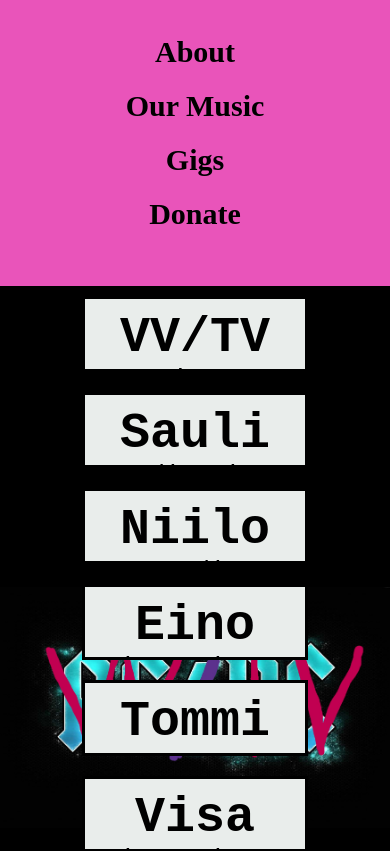
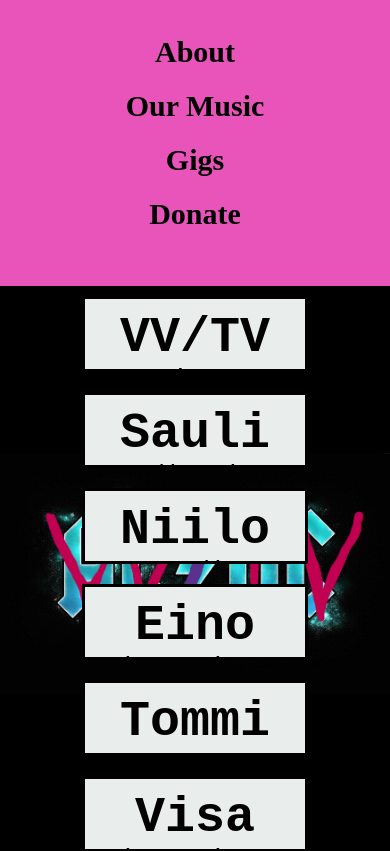
Before and after one commit to nipaojala/VV-TV-official-web-page, a React (Create React App) app: page /about in a window 390 px wide. Shown: the top 851 px of the page. Built offline with nearby package versions, Linux system fonts and the light colour scheme.

Commit message:
app.css height: auto

```diff
--- a/src/App.css
+++ b/src/App.css
@@ -34,5 +34,6 @@ main {
   .image {
     background-position: center;
     background-size: 110%;
+    height: auto;
   }
 }
--- a/src/components/About/About.css
+++ b/src/components/About/About.css
@@ -46,16 +46,13 @@
     align-items: center;
     text-align: center;
     height: 100%;
-    overflow:auto;
   }
   .about-item:hover {
     width: 80%;
     height: auto;
-    overflow:auto;
   }
   .about-item:active {
     width: 80%;
     height: auto;
-    overflow:auto;
   }
 }
--- a/src/components/Footer/Footer.css
+++ b/src/components/Footer/Footer.css
@@ -16,7 +16,6 @@
     flex-direction: column;
     align-items: center;
     text-align: center;
-    padding-top: 10px;
   }
 }
 
```
